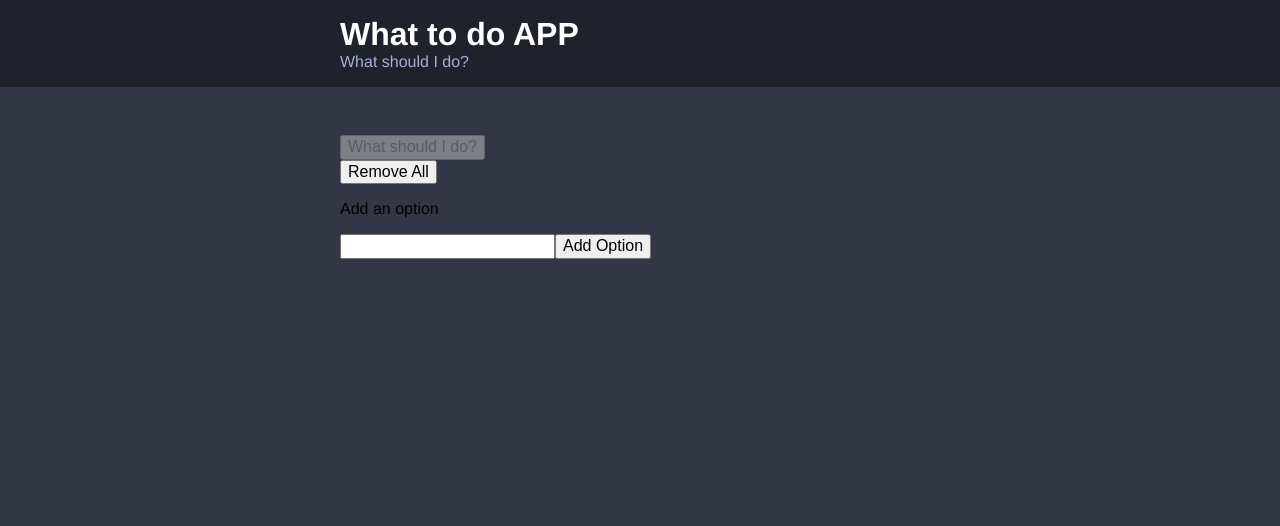
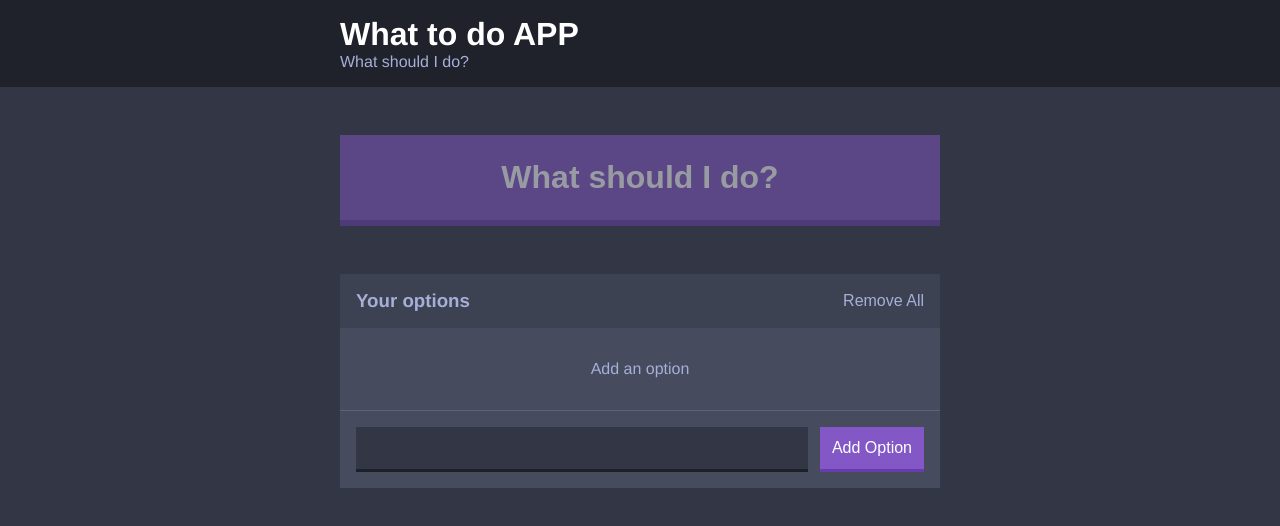
Before and after one commit to leaofelipe/what-to-do, a React app: page / in a window 1280 px wide. Shown: the top 526 px of the page. Built offline with nearby package versions, Linux system fonts and the light colour scheme.

Commit message:
chore: Base style of the app

```diff
--- a/src/components/Action.js
+++ b/src/components/Action.js
@@ -3,6 +3,7 @@
 const Action = (props) => (
   <div>
     <button
+    className="big-button"
     disabled={!props.hasOptions}
     onClick={props.handlePick}>
       What should I do?
--- a/src/components/AddOption.js
+++ b/src/components/AddOption.js
@@ -17,10 +17,16 @@
   render () {
     return (
       <div>
-        {this.state.error && <p>Error: {this.state.error}</p>}
-        <form onSubmit={this.handleAddOption}>
-          <input type="text" name="option" />
-          <button>Add Option</button>
+        {this.state.error &&
+          <p className="add-option-error">Error: {this.state.error}</p>
+        }
+        <form
+          className="add-option"
+          onSubmit={this.handleAddOption}>
+          <input
+            className="add-option__input"
+            type="text" name="option" />
+          <button className="button">Add Option</button>
         </form>
       </div>
     )
--- a/src/components/App.js
+++ b/src/components/App.js
@@ -73,6 +73,8 @@
             hasOptions={this.state.options.length > 0}
             handlePick={this.handlePick}
           />
+
+          <div className="widget">
             <Options
               options={this.state.options}
               handleDeleteOptions={this.handleDeleteOptions}
@@ -80,6 +82,7 @@
             />
             <AddOption
             handleAddOption={this.handleAddOption} />
+          </div>
           <OptionModal
             selectedOption={this.state.selectedOption}
             handleClearSelectedOption={this.handleClearSelectedOption}
--- a/src/components/Option.js
+++ b/src/components/Option.js
@@ -1,9 +1,10 @@
 import React from 'react'
 
 const Option = (props) => (
-  <div>
-    {props.optionText}
+  <div className="option">
+    <p className="option__text">{props.count}. {props.optionText}</p>
     <button
+      className="button button--link"
       onClick={(e) => {
         props.handleDeleteSingleOption(props.optionText)
       }}>
--- a/src/components/Options.js
+++ b/src/components/Options.js
@@ -3,11 +3,19 @@
 
 const Options = (props) => (
   <div>
-    <button onClick={props.handleDeleteOptions}>Remove All</button>
-    {!props.options.length && <p>Add an option</p>}
-    {props.options.map(option => (
+    <div className="widget-header">
+      <h3 className="widget-header__title">Your options</h3>
+      <button
+        className="button button--link"
+        onClick={props.handleDeleteOptions}>Remove All</button>
+    </div>
+    {!props.options.length &&
+      <p className="widget__message">Add an option</p>
+    }
+    {props.options.map((option, index) => (
       <Option
       handleDeleteSingleOption={props.handleDeleteSingleOption}
+      count={index + 1}
       key={option} optionText={option}
       />
     ))}
--- a/src/styles/base/_base.scss
+++ b/src/styles/base/_base.scss
@@ -8,3 +8,11 @@
   font-family: Helvetica, Arial, sans-serif;
   font-size: $m-size;
 }
+
+button {
+  cursor: pointer;
+}
+
+button:disabled {
+  cursor: default;
+}
--- a/src/styles/base/_settings.scss
+++ b/src/styles/base/_settings.scss
@@ -1,9 +1,13 @@
 // Colors
 $off-black: #20222b;
 $off-white: #a5afd7;
+$blue: #3c4251;
+$light-blue: #464b5e;
 $dark-blue: #333745;
+$purple: #8357c5;
 
 // Spacing
+$s-size: 1.2rem;
 $m-size: 1.6rem;
 $l-size: 3.2rem;
 $xl-size: 4.8rem;
--- /dev/null
+++ b/src/styles/components/_add-option.scss
@@ -0,0 +1,22 @@
+.add-option-error {
+  color: $off-white;
+  font-style: italic;
+  margin: $m-size 0 0 0;
+  padding: 0 $m-size;
+}
+
+// Add Option
+.add-option {
+  display: flex;
+  padding: $m-size;
+}
+
+.add-option__input {
+  background: $dark-blue;
+  border: none;
+  border-bottom: .3rem solid darken($dark-blue, 10%);
+  color: $off-white;
+  flex-grow: 1;
+  margin-right: $s-size;
+  padding: $s-size;
+}
--- /dev/null
+++ b/src/styles/components/_button.scss
@@ -0,0 +1,34 @@
+// Big Button
+
+.big-button {
+  background-color: $purple;
+  border: none;
+  border-bottom: .6rem solid darken($purple, 10%);
+  color: white;
+  font-weight: bold;
+  font-size: $l-size;
+  margin-bottom: $xl-size;
+  padding: 2.4rem;
+  width: 100%;
+}
+
+.big-button:disabled {
+  opacity: .5;
+}
+
+// Button
+.button {
+  background: $purple;
+  border: none;
+  border-bottom: .3rem solid darken($purple, 10%);
+  color: white;
+  font-weight: 500;
+  padding: $s-size;
+}
+
+.button--link {
+  background: none;
+  border: none;
+  color: $off-white;
+  padding: 0;
+}
--- /dev/null
+++ b/src/styles/components/_option.scss
@@ -0,0 +1,13 @@
+.option {
+  border-bottom: 1px solid lighten($light-blue, 10%);
+  display: flex;
+  justify-content: space-between;
+  padding: $l-size $m-size;
+}
+
+.option__text {
+  color: white;
+  font-weight: 500;
+  font-size: 2rem;
+  margin: 0;
+}
--- /dev/null
+++ b/src/styles/components/_widget.scss
@@ -0,0 +1,26 @@
+// Widget
+.widget {
+  background: $light-blue;
+  margin-bottom: $xl-size;
+}
+
+.widget__message {
+  border-bottom: 1px solid lighten($light-blue, 10%);
+  color: $off-white;
+  margin: 0;
+  padding: $l-size;
+  text-align: center;
+}
+
+// Widget Header
+.widget-header {
+  background-color: $blue;
+  color: $off-white;
+  display: flex;
+  justify-content: space-between;
+  padding: $m-size;
+}
+
+.widget-header__title {
+  margin: 0;
+}
--- a/src/styles/styles.scss
+++ b/src/styles/styles.scss
@@ -1,4 +1,8 @@
 @import './base/settings';
 @import './base/base';
+@import './components/add-option';
+@import './components/button';
 @import './components/container';
 @import './components/header';
+@import './components/option';
+@import './components/widget';
```
Lines whose indentation alone changed are shown as unchanged.
